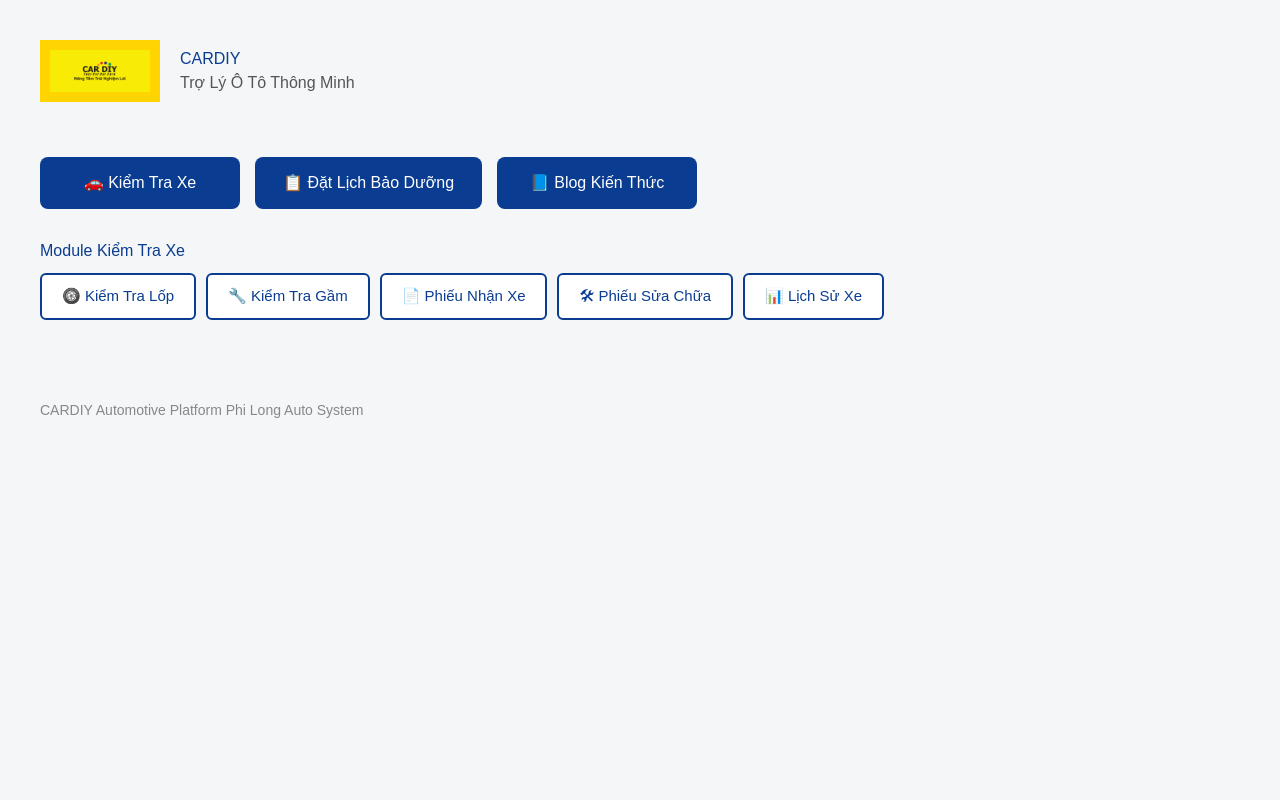
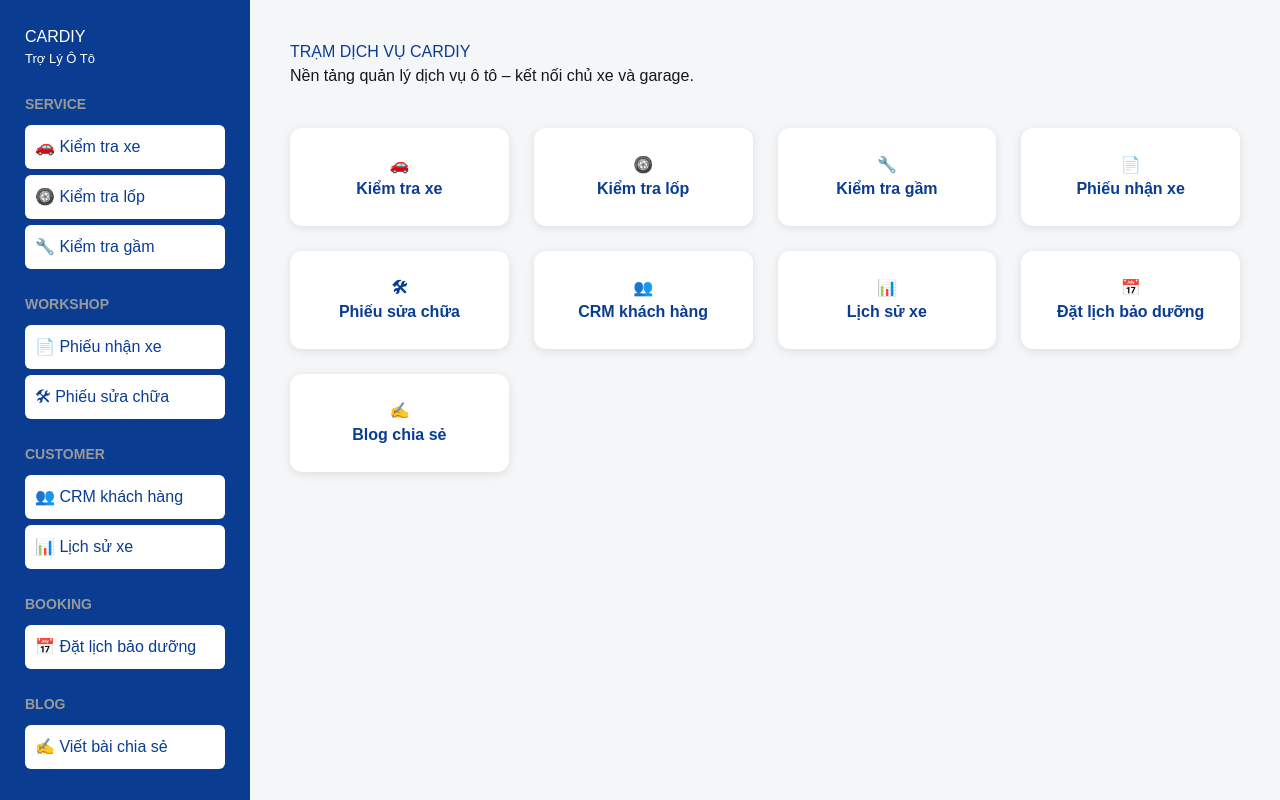
Before and after one commit to trolyoto/cardiy, a Next.js app: page / in a window 1280 px wide. Built offline with nearby package versions, Linux system fonts and the light colour scheme.

Commit message:
Refactor Home component layout and styles

```diff
--- a/app/page.tsx
+++ b/app/page.tsx
@@ -1,139 +1,158 @@
 export default function Home(){
 
-const btnStyle = {
-background:"#0a3d91",
-color:"white",
-padding:"14px 28px",
-borderRadius:"8px",
-border:"none",
-fontSize:"16px",
-cursor:"pointer",
-marginRight:"15px",
-marginTop:"15px",
-minWidth:"200px"
+const menuTitle={
+fontSize:"14px",
+color:"#999",
+marginTop:"25px",
+marginBottom:"10px",
+fontWeight:"bold"
 }
 
-const subBtn = {
-background:"#ffffff",
+const menuItem={
+display:"block",
+padding:"10px",
+borderRadius:"6px",
 color:"#0a3d91",
-padding:"10px 20px",
-borderRadius:"6px",
-border:"2px solid #0a3d91",
-fontSize:"15px",
-cursor:"pointer",
-marginRight:"10px",
-marginTop:"10px"
+textDecoration:"none",
+marginBottom:"6px",
+background:"#ffffff"
 }
 
 return(
 
 <div style={{
+display:"flex",
 fontFamily:"Arial",
 background:"#f4f6f8",
-minHeight:"100vh",
-padding:"40px"
+minHeight:"100vh"
 }}>
 
-{/* HEADER */}
+{/* SIDEBAR */}
 
 <div style={{
-display:"flex",
-alignItems:"center",
-gap:"20px"
+width:"250px",
+background:"#0a3d91",
+color:"white",
+padding:"25px"
 }}>
 
-<img
-src="/logo phi long.png"
-style={{
-width:"120px",
-background:"#ffd400",
-padding:"10px"
-}}
-/>
+<h2 style={{marginTop:0}}>
+CARDIY
+</h2>
 
-<div>
-
-<h1 style={{
-margin:"0",
-color:"#0a3d91"
-}}>
-CARDIY
-</h1>
-
-<p style={{
-margin:"0",
-color:"#555"
-}}>
-Trợ Lý Ô Tô Thông Minh
+<p style={{fontSize:"13px"}}>
+Trợ Lý Ô Tô
 </p>
 
-</div>
+
+{/* SERVICE */}
+
+<div style={menuTitle}>SERVICE</div>
+
+<a href="/kiemtra_xe.html" style={menuItem}>🚗 Kiểm tra xe</a>
+
+<a href="/phieu_kiem_tra_lop.html" style={menuItem}>🛞 Kiểm tra lốp</a>
+
+<a href="/kiemtragam.html" style={menuItem}>🔧 Kiểm tra gầm</a>
+
+
+{/* WORKSHOP */}
+
+<div style={menuTitle}>WORKSHOP</div>
+
+<a href="/phieunhandichvu.html" style={menuItem}>📄 Phiếu nhận xe</a>
+
+<a href="/phieu_sua_chua.html" style={menuItem}>🛠 Phiếu sửa chữa</a>
+
+
+{/* CUSTOMER */}
+
+<div style={menuTitle}>CUSTOMER</div>
+
+<a href="/crm_khach_hang.html" style={menuItem}>👥 CRM khách hàng</a>
+
+<a href="/lich_su_xe.html" style={menuItem}>📊 Lịch sử xe</a>
+
+
+{/* BOOKING */}
+
+<div style={menuTitle}>BOOKING</div>
+
+<a href="/phieu_cap_bao_duong.html" style={menuItem}>📅 Đặt lịch bảo dưỡng</a>
+
+
+{/* BLOG */}
+
+<div style={menuTitle}>BLOG</div>
+
+<a href="/blog.html" style={menuItem}>✍️ Viết bài chia sẻ</a>
 
 </div>
 
 
-{/* MENU CHÍNH */}
+{/* MAIN CONTENT */}
 
-<div style={{marginTop:"40px"}}>
+<div style={{
+flex:1,
+padding:"40px"
+}}>
 
-<button style={btnStyle}>
-🚗 Kiểm Tra Xe
-</button>
+<h1 style={{color:"#0a3d91"}}>
+TRẠM DỊCH VỤ CARDIY
+</h1>
 
-<a href="/phieu_cap_bao_duong.html">
-<button style={btnStyle}>
-📋 Đặt Lịch Bảo Dưỡng
-</button>
+<p>
+Nền tảng quản lý dịch vụ ô tô – kết nối chủ xe và garage.
+</p>
+
+
+{/* DASHBOARD */}
+
+<div style={{
+marginTop:"40px",
+display:"grid",
+gridTemplateColumns:"repeat(auto-fit,minmax(200px,1fr))",
+gap:"25px"
+}}>
+
+<a href="/kiemtra_xe.html" style={{textDecoration:"none"}}>
+<div style={card}>🚗<br/>Kiểm tra xe</div>
 </a>
 
-<button style={btnStyle}>
-📘 Blog Kiến Thức
-</button>
-
-</div>
-
-
-{/* MODULE KIỂM TRA XE */}
-
-<div style={{marginTop:"30px"}}>
-
-<h3 style={{color:"#0a3d91"}}>
-Module Kiểm Tra Xe
-</h3>
-
-<a href="/kiemtra_lop.html">
-<button style={subBtn}>🛞 Kiểm Tra Lốp</button>
+<a href="/phieu_kiem_tra_lop.html" style={{textDecoration:"none"}}>
+<div style={card}>🛞<br/>Kiểm tra lốp</div>
 </a>
 
-<a href="/kiemtra_gam.html">
-<button style={subBtn}>🔧 Kiểm Tra Gầm</button>
+<a href="/kiemtragam.html" style={{textDecoration:"none"}}>
+<div style={card}>🔧<br/>Kiểm tra gầm</div>
 </a>
 
-<a href="/phieu_nhan_xe.html">
-<button style={subBtn}>📄 Phiếu Nhận Xe</button>
+<a href="/phieunhandichvu.html" style={{textDecoration:"none"}}>
+<div style={card}>📄<br/>Phiếu nhận xe</div>
 </a>
 
-<a href="/phieu_sua_chua.html">
-<button style={subBtn}>🛠 Phiếu Sửa Chữa</button>
+<a href="/phieu_sua_chua.html" style={{textDecoration:"none"}}>
+<div style={card}>🛠<br/>Phiếu sửa chữa</div>
 </a>
 
-<a href="/lich_su_xe.html">
-<button style={subBtn}>📊 Lịch Sử Xe</button>
+<a href="/crm_khach_hang.html" style={{textDecoration:"none"}}>
+<div style={card}>👥<br/>CRM khách hàng</div>
+</a>
+
+<a href="/lich_su_xe.html" style={{textDecoration:"none"}}>
+<div style={card}>📊<br/>Lịch sử xe</div>
+</a>
+
+<a href="/phieu_cap_bao_duong.html" style={{textDecoration:"none"}}>
+<div style={card}>📅<br/>Đặt lịch bảo dưỡng</div>
+</a>
+
+<a href="/blog.html" style={{textDecoration:"none"}}>
+<div style={card}>✍️<br/>Blog chia sẻ</div>
 </a>
 
 </div>
 
-
-{/* FOOTER */}
-
-<div style={{
-marginTop:"80px",
-color:"#888",
-fontSize:"14px"
-}}>
-
-CARDIY Automotive Platform
-Phi Long Auto System
 
 </div>
 
@@ -142,3 +161,13 @@ Phi Long Auto System
 )
 
 }
+
+const card={
+background:"white",
+padding:"25px",
+borderRadius:"12px",
+textAlign:"center",
+fontWeight:"bold",
+boxShadow:"0 2px 10px rgba(0,0,0,0.1)",
+color:"#0a3d91"
+}
```
